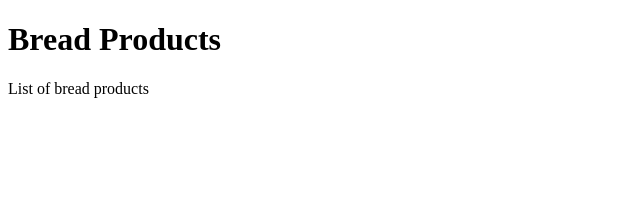
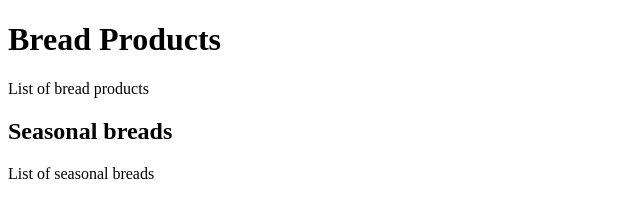
Before and after one commit to aniroop-mathur/com.bread.demo, a plain HTML site: page WebContent/index.html in a window 1280 px wide. Shown: the whole page, without its empty margins (0-640 px from the left). Drawn offline with Linux system fonts and the light colour scheme.

Commit message:
added seasonal bread list

```diff
--- a/WebContent/index.html
+++ b/WebContent/index.html
@@ -11,5 +11,9 @@
 	<p>List of bread products</p>
 
 
+    <h2> Seasonal breads </h2>
+
+    <p> List of seasonal breads</p>
+
 </body>
 </html>
```
Also changed, not shown: 1 other file.
